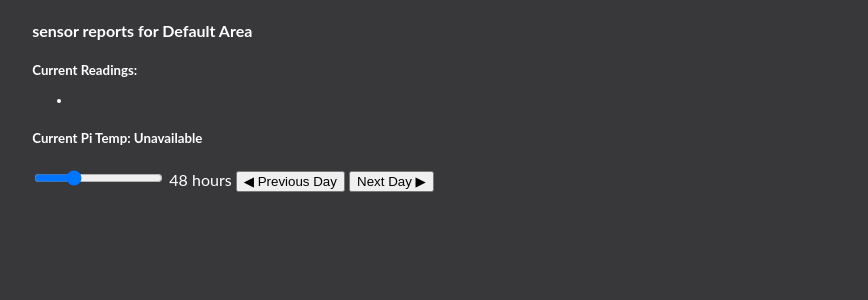
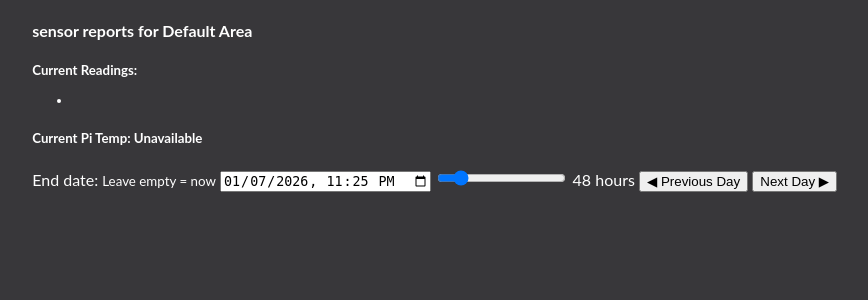
Before and after one commit to ihayhurst/TurgidLemonMeander, a Flask app: page / in a window 1280 px wide. Shown: the part 43-343 px from the top of the page, without its empty margins (39-907 px from the left). Run offline with Flask 3, Linux system fonts and the light colour scheme; data that the repository does not hold is empty; some libraries are stand-ins or nearby versions.

Commit message:
feature: go to any date in log

```diff
--- a/flask/app/website/static/graph.js
+++ b/flask/app/website/static/graph.js
@@ -7,6 +7,10 @@ document.addEventListener("DOMContentLoaded", () => {
     const label  = document.getElementById("hoursLabel");
     const prevBtn = document.getElementById("prevDay");
     const nextBtn = document.getElementById("nextDay");
+    const endInput = document.getElementById("endDateInput");
+
+    // Initialise to "now"
+    endInput.value = currentEnd.toISOString().slice(0, 16);
 
     // Initialise state FROM slider
     windowHours = parseInt(slider.value);
@@ -26,6 +30,7 @@ document.addEventListener("DOMContentLoaded", () => {
     prevBtn.onclick = () => {
         console.log("Prev day clicked");
         currentEnd = new Date(currentEnd.getTime() - 24 * 3600 * 1000);
+        endInput.value = currentEnd.toISOString().slice(0, 16);
         drawGraph();
     };
 
@@ -33,9 +38,19 @@ document.addEventListener("DOMContentLoaded", () => {
     nextBtn.onclick = () => {
         console.log("Next day clicked");
         currentEnd = new Date(currentEnd.getTime() + 24 * 3600 * 1000);
+        endInput.value = currentEnd.toISOString().slice(0, 16);
         drawGraph();
     };
 
+    // Date jump box
+    endInput.addEventListener("change", () => {
+    if (!endInput.value) {
+        currentEnd = new Date();  // fallback to now
+    } else {
+        currentEnd = new Date(endInput.value);
+    }
+    drawGraph();
+    });
 });
 
 async function drawGraph() {
--- a/flask/app/website/templates/index.html
+++ b/flask/app/website/templates/index.html
@@ -11,7 +11,10 @@
         <li><div id="pressure-trend" class="trend"></div></li>
       </ul></h5>
       <h5>Current Pi Temp: {{currentPiTemp }}</h5>
-  <input type="range" min="1" max="168" value="48" id="hoursSlider">
+<label for="endDateInput">End date:</label>
+<small>Leave empty = now</small>
+<input type="datetime-local" id="endDateInput" />
+  <input type="range" min="1" max="336" value="48" id="hoursSlider">
 	<span id="hoursLabel">24 hours</span>
    <button id="prevDay">◀ Previous Day</button>
    <button id="nextDay">Next Day ▶</button>
```
